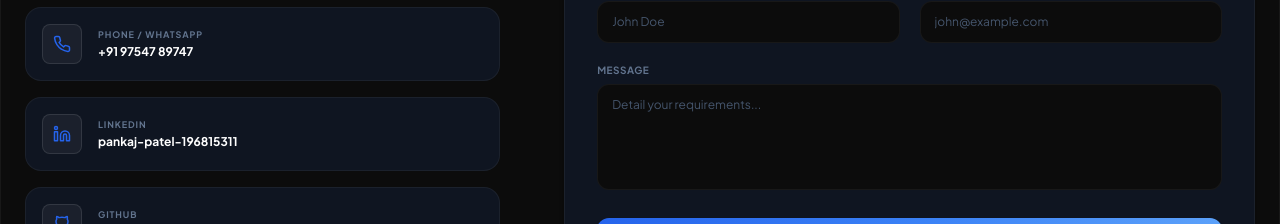
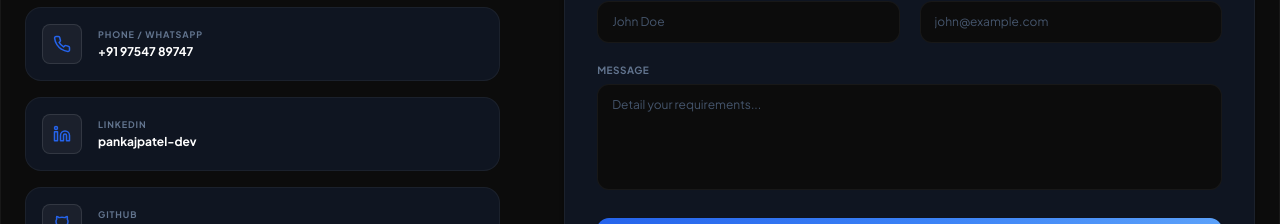
Before and after one commit to PankajjPatel/Portfolio_Pankaj, a React (Vite) app in the folder frontend/: page / in a window 1280 px wide. Shown: the part 8080-8304 px from the top of the page. Built offline with nearby package versions, Linux system fonts and the light colour scheme; no server answers.

Commit message:
Update LinkedIn URL to pankajpatel-dev

```diff
--- a/frontend/src/components/Footer.tsx
+++ b/frontend/src/components/Footer.tsx
@@ -60,7 +60,7 @@ export const Footer: React.FC = () => {
             <Github size={16} />
           </a>
           <a
-            href="https://linkedin.com/in/pankaj-patel-196815311"
+            href="https://linkedin.com/in/pankajpatel-dev"
             target="_blank"
             rel="noopener noreferrer"
             className="w-10 h-10 rounded-full border border-white/5 bg-themePanel/80 flex items-center justify-center text-slate-600 dark:text-slate-400 hover:text-primaryBlue hover:border-primaryBlue/30 hover:bg-themePanel hover:shadow-[0_0_15px_rgba(37,99,235,0.2)] transition-all duration-300"
--- a/frontend/src/sections/Contact.tsx
+++ b/frontend/src/sections/Contact.tsx
@@ -155,13 +155,13 @@ export const Contact: React.FC = () => {
               </a>
 
               {/* LinkedIn Card */}
-              <a href="https://linkedin.com/in/pankaj-patel-196815311" target="_blank" rel="noopener noreferrer" className="flex items-center gap-4 p-4 rounded-2xl border border-themeBorder bg-themePanel/80 hover:border-primaryBlue/40 hover:bg-themePanel transition-colors group">
+              <a href="https://linkedin.com/in/pankajpatel-dev" target="_blank" rel="noopener noreferrer" className="flex items-center gap-4 p-4 rounded-2xl border border-themeBorder bg-themePanel/80 hover:border-primaryBlue/40 hover:bg-themePanel transition-colors group">
                 <span className="w-10 h-10 rounded-lg bg-slate-200/50 dark:bg-white/5 flex items-center justify-center shrink-0 border border-themeBorderHeavy">
                   <Linkedin size={18} className="text-primaryBlue" />
                 </span>
                 <div className="flex flex-col gap-0.5 overflow-hidden">
                   <span className="text-[9px] font-bold tracking-widest text-slate-500 uppercase">LinkedIn</span>
-                  <span className="text-xs font-bold text-slate-900 dark:text-white group-hover:text-primaryBlue transition-colors truncate">pankaj-patel-196815311</span>
+                  <span className="text-xs font-bold text-slate-900 dark:text-white group-hover:text-primaryBlue transition-colors truncate">pankajpatel-dev</span>
                 </div>
               </a>
 
--- a/frontend/src/sections/Hero.tsx
+++ b/frontend/src/sections/Hero.tsx
@@ -144,7 +144,7 @@ export const Hero: React.FC = () => {
               <motion.a
                 whileHover={{ scale: 1.02 }}
                 whileTap={{ scale: 0.98 }}
-                href="https://linkedin.com/in/pankaj-patel-196815311"
+                href="https://linkedin.com/in/pankajpatel-dev"
                 target="_blank"
                 rel="noopener noreferrer"
                 className="px-4 sm:px-5 py-3 sm:py-3.5 rounded-md border border-themeBorder bg-themePanel hover:bg-themePanelHeavy transition-all duration-200 text-center shadow-xs flex items-center gap-2 text-xs sm:text-sm"
```
